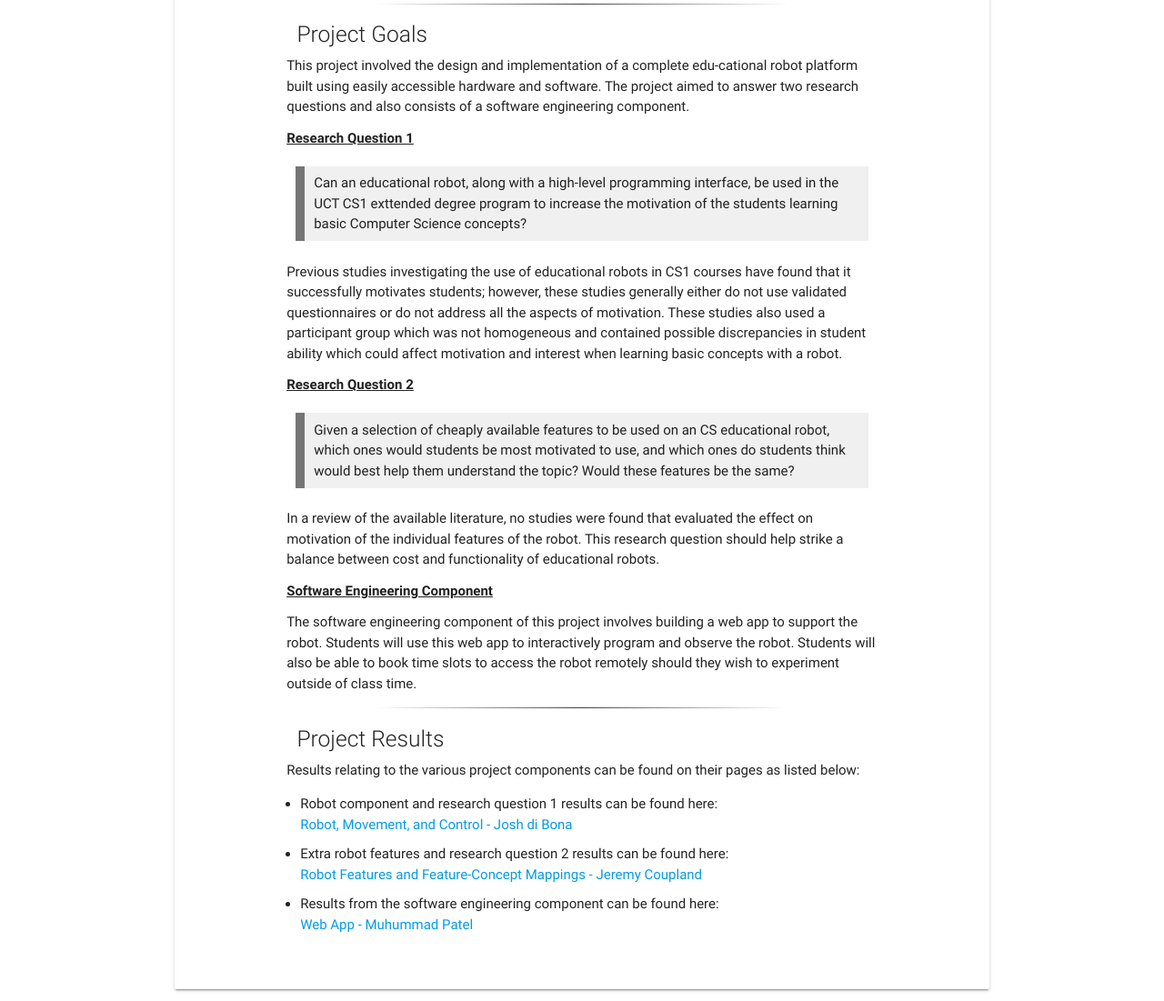
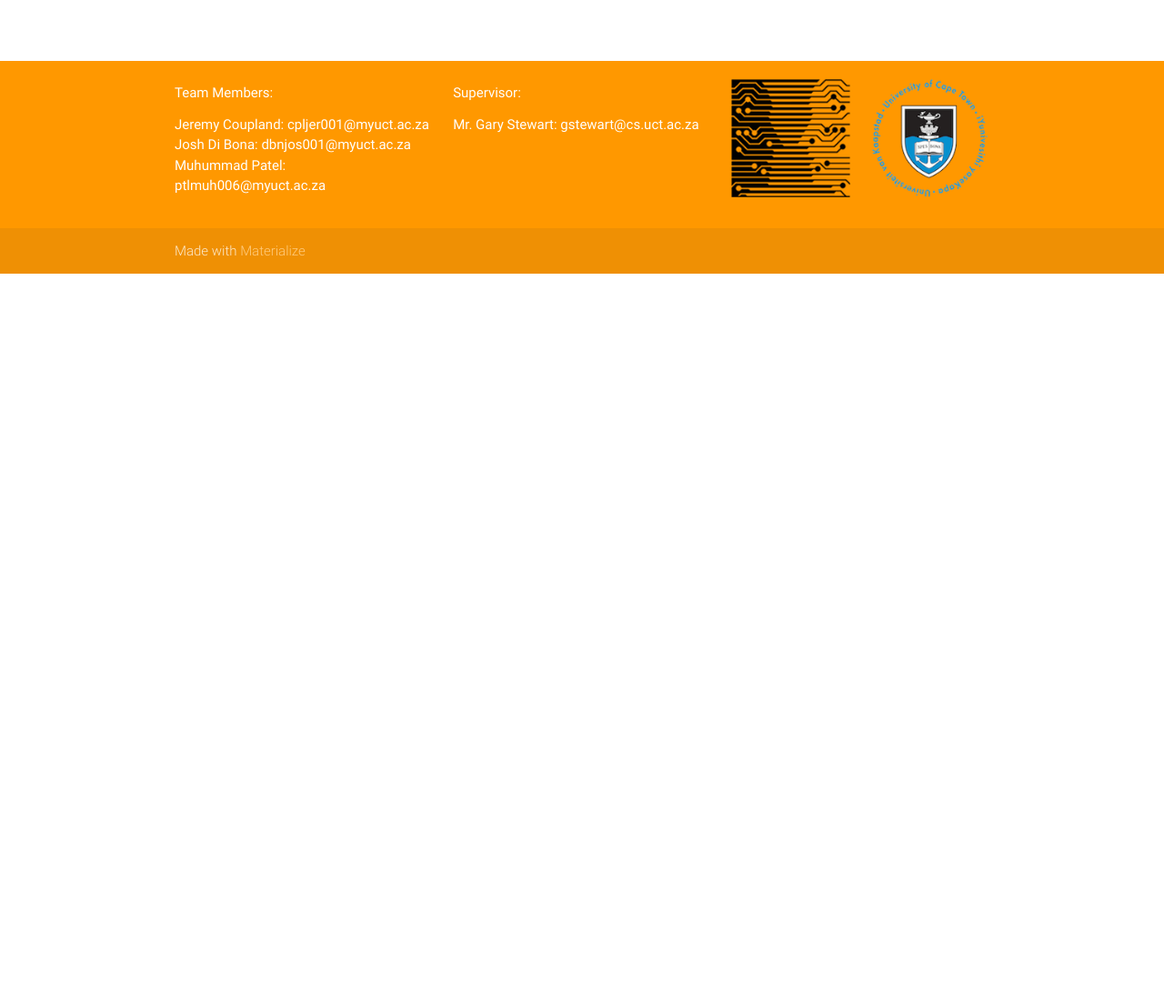
Before and after one commit to muhummadPatel/HonsProjectWebsite, a plain HTML site: page index.html in a window 1280 px wide. Shown: the part 1031-2132 px from the top of the page at 91% size. After the commit the page ends 1332 px from the top, so only its background shows below. Drawn offline with nearby package versions, Linux system fonts and the light colour scheme.

Commit message:
Remove extra info from home page + make robot image bigger.

```diff
--- a/index.html
+++ b/index.html
@@ -43,7 +43,7 @@
           <h1 class="header center">RASPIED</h1>
           <h5 class="header center">An educational robot platform</h5>
         </div>
-        <div class="col m4 s12 valign">
+        <div class="col m5 s12 valign">
           <img src="img/raspied_robot.png" alt="" />
         </div>
       </div>
@@ -54,73 +54,21 @@
 
             <h5 class="header col s12 light">Introduction</h5>
             <p>
-              Many studies have found that teaching Computer Science within a certain context can greatly improve students’ learning experience. In particular, teaching Computer Science within the context of robotics has been shown to be beneficial in many cases. The use of robots as educational tools is supported by the Constructionism theory of learning.
+              Many studies have found that teaching Computer Science within a certain context can greatly improve students’ learning experience. In particular, teaching Computer Science within the context of robotics has been shown to be beneficial in many cases.
             </p>
             <p>
-              While the use of robots as educational tools has been shown to be successful, prohibitively high costs still serve as a significant barrier to entry. Some of the difficulties faced by robot-aided curricula include: prohibitively high cost of hardware, appropriate choice of features to support the curriculum, and sufficient access to the robot. This project will design and implement a complete educational robot platform using only easily accessible, commercially available hardware and software. This platform is intended for use in the UCT CS1 extended degree Computer Science course.  While most related studies evaluate their success based on the difference in students’ marks before and after the addition of robots to the curriculum, this project uses other metrics (viz. student motivation, and system usability), as a long-running user study would be infeasible.
+              This project built an educational robot platform using only easily accessible, commercially available hardware and software. This platform is intended for use in the UCT CS1 extended degree Computer Science course.  While most related studies evaluate their success based on the difference in students’ marks before and after the addition of robots to the curriculum, this project uses other metrics including student motivation, and system usability.
             </p>
             <hr>
 
             <h5 class="header col s12 light">Work Allocation</h5>
             <p>
-              In order to develop the larger RASPIED project, the system was split into three components with each component being handled as a full project by one of the team members.
+              The development of the system was split into three components:
             </p>
             <ul class="bulleted-list">
               <li><a href="robot.html">Robot, Movement, and Control</a> - Josh di Bona</li>
               <li><a href="features.html">Robot Features and Feature-Concept Mappings</a> - Jeremy Coupland</li>
               <li><a href="features.html">Web App</a> - Muhummad Patel</li>
-            </ul>
-            <hr>
-
-            <h5 class="header col s12 light">Project Goals</h5>
-            <p>
-              This project involved the design and implementation of a complete edu-cational robot platform built using easily accessible hardware and software. The project aimed to answer two research questions and also consists of a software engineering component.
-            </p>
-            <ul>
-              <li>
-                <h6 class="minor-subheader">Research Question 1</h6>
-                <blockquote>
-                  Can an educational robot, along with a high-level programming interface, be used in the UCT CS1 exttended degree program to increase the motivation of the students learning basic Computer Science concepts?
-                </blockquote>
-                <p>
-                  Previous studies investigating the use of educational robots in CS1 courses have found that it successfully motivates students; however, these studies generally either do not use validated questionnaires or do not address all the aspects of motivation. These studies also used a participant group which was not homogeneous and contained possible discrepancies in student ability which could affect motivation and interest when learning basic concepts with a robot.
-                </p>
-              </li>
-              <li>
-                <h6 class="minor-subheader">Research Question 2</h6>
-                <blockquote>
-                  Given a selection of cheaply available features to be used on an CS educational robot, which ones would students be most motivated to use, and which ones do students think would best help them understand the topic? Would these features be the same?
-                </blockquote>
-                <p>
-                  In a review of the available literature, no studies were found that evaluated the effect on motivation of the individual features of the robot. This research question should help strike a balance between cost and functionality of educational robots.
-                </p>
-              </li>
-              <li>
-                <h6 class="minor-subheader">Software Engineering Component</h6>
-                <p>
-                  The software engineering component of this project involves building a web app to support the robot. Students will use this web app to interactively program and observe the robot. Students will also be able to book time slots to access the robot remotely should they wish to experiment outside of class time.
-                </p>
-              </li>
-            </ul>
-            <hr>
-
-            <h5 class="header col s12 light">Project Results</h5>
-            <p>
-              Results relating to the various project components can be found on their pages as listed below:
-            </p>
-            <ul class="bulleted-list">
-              <li>
-                Robot component and research question 1 results can be found here:<br>
-                <a href="robot.html">Robot, Movement, and Control - Josh di Bona</a>
-              </li>
-              <li>
-                Extra robot features and research question 2 results can be found here:<br>
-                <a href="features.html">Robot Features and Feature-Concept Mappings - Jeremy Coupland</a>
-              </li>
-              <li>
-                Results from the software engineering component can be found here:<br>
-                <a href="features.html">Web App - Muhummad Patel</a>
-              </li>
             </ul>
           </div>
         </div>
```
